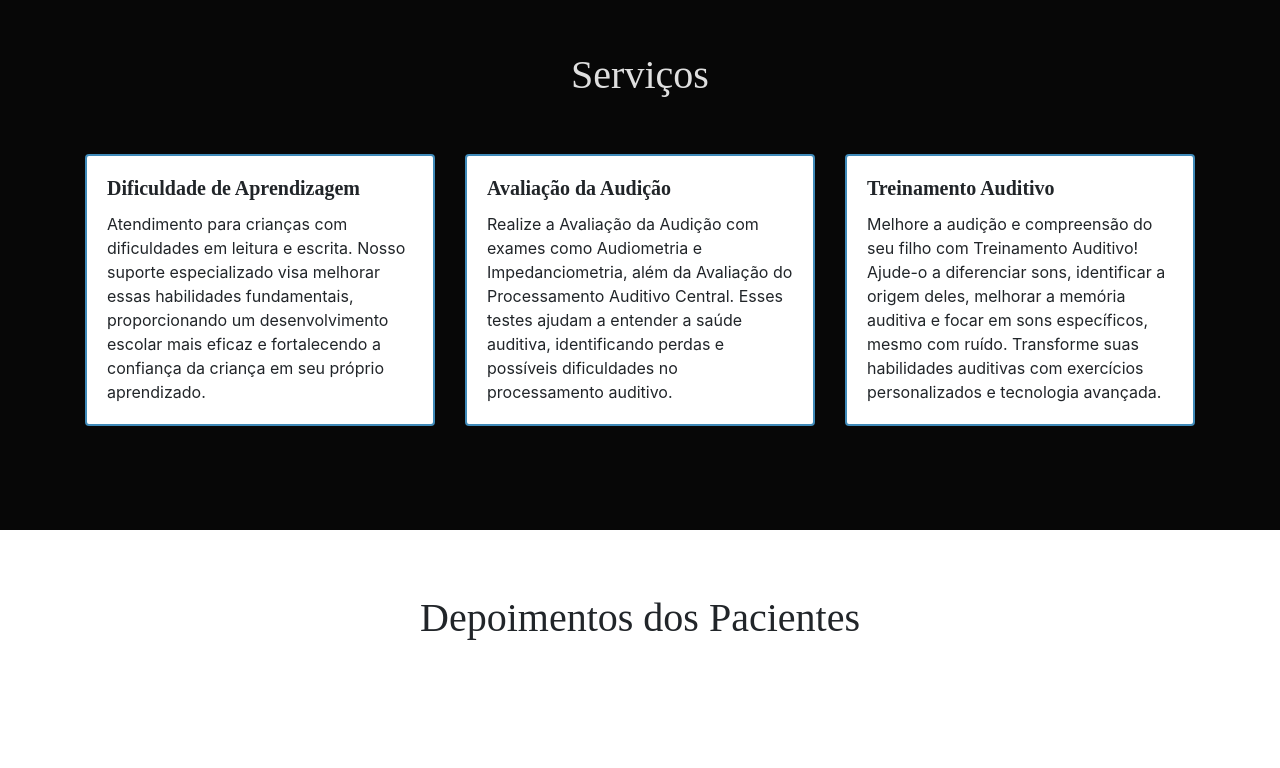
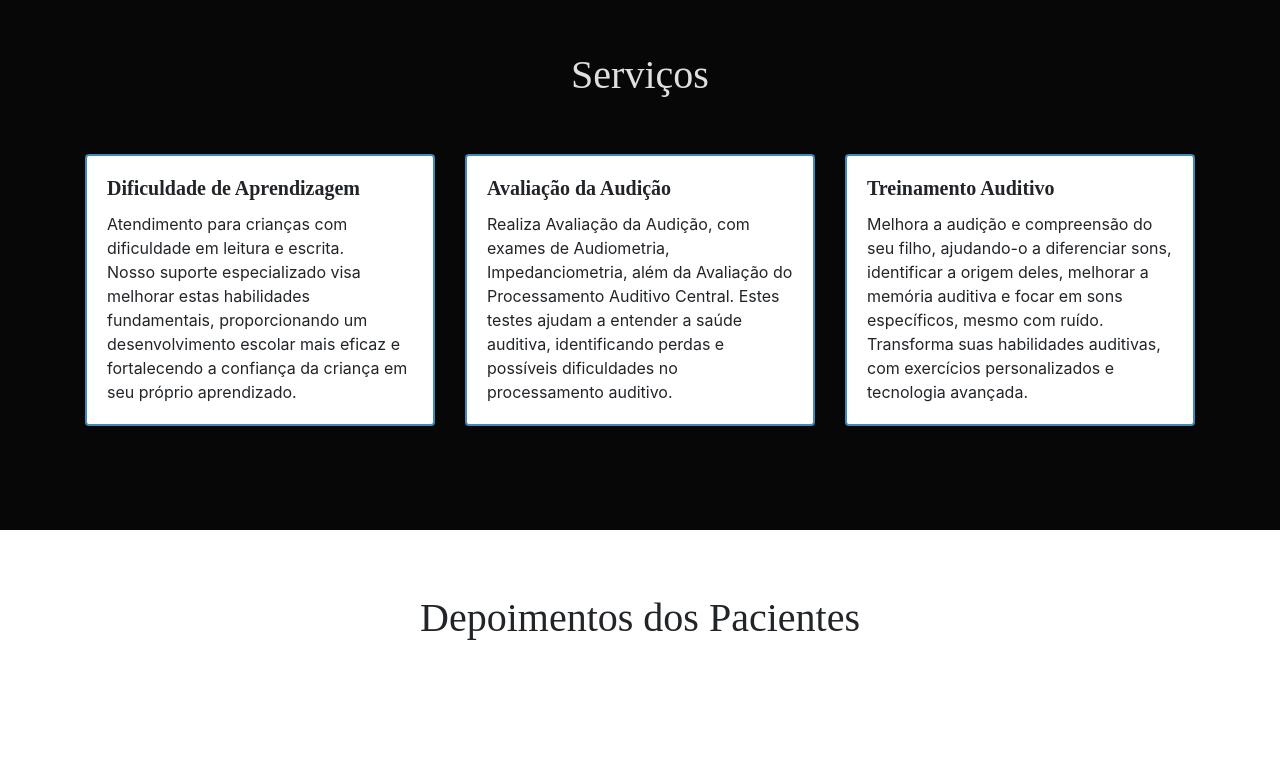
Before and after one commit to PriscilaKimura/Site-Sara, a plain HTML site: page index.html in a window 1280 px wide. Shown: the part 1435-2203 px from the top of the page. Drawn offline with nearby package versions, Linux system fonts and the light colour scheme.

Commit message:
Alterações nas informações

```diff
--- a/index.html
+++ b/index.html
@@ -88,17 +88,11 @@
       <div class="col-md-6 text">
         <h2>Sobre Mim</h2>
         <p>
-          Sara Marques é fonoaudióloga e trabalha exclusivamente com Audição e
-          Leitura, há 8 anos. Se formou na UFMG e hoje atua em Alfenas, no Sul de Minas.
-          Especializada no Processamento Auditivo Central, seu compromisso vai além do diagnóstico.
+          Sara Marques é fonoaudióloga e trabalha exclusivamente com Audição e Leitura, há 8 anos. Se formou na UFMG e hoje atua em Alfenas, no Sul de Minas. Especializada no Processamento Auditivo Central, seu compromisso vai além do diagnóstico.
           <br><br>
-          A sua abordagem busca a melhora na qualidade de vida, no
-          desempenho das crianças na escola e consequente melhora na comunicação e
-          independência dos seus pacientes.
+          A sua abordagem busca a melhora na qualidade de vida, no desempenho das crianças na escola e consequente melhora na comunicação e independência dos seus pacientes.
           <br><br>
-          Realiza seus atendimento na clínica CMDC, que conta com equipamento modernos
-          para exame, em um espaço aconchegante, preparado para a condução de processo
-          terapêutico positivo para pais e crianças.
+          Realiza seus atendimentos na clínica CMDC, que conta com equipamento modernos para exame, em um espaço aconchegante preparado para a condução de processo terapêutico   positivo para pais e crianças.
         </p>
       </div>
     </div>
@@ -110,26 +104,19 @@
         <div class="card">
           <div class="card-body">
             <h5 class="card-title">Dificuldade de Aprendizagem</h5>
-            <p class="card-text">Atendimento para crianças com dificuldades em leitura e escrita.
-              Nosso suporte especializado visa melhorar essas habilidades fundamentais,
-              proporcionando um desenvolvimento escolar mais eficaz e fortalecendo a confiança
-              da criança em seu próprio aprendizado.</p>
+            <p class="card-text">Atendimento para crianças com <br>dificuldade em leitura e escrita.<br>Nosso suporte especializado visa melhorar estas habilidades fundamentais, proporcionando um desenvolvimento escolar mais eficaz e fortalecendo a confiança da criança em seu próprio aprendizado.</p>
           </div>
         </div>
         <div class="card">
           <div class="card-body">
             <h5 class="card-title">Avaliação da Audição</h5>
-            <p class="card-text">Realize a Avaliação da Audição com exames como Audiometria e Impedanciometria,
-              além da Avaliação do Processamento Auditivo Central. Esses testes ajudam a entender a saúde auditiva,
-              identificando perdas e possíveis dificuldades no processamento auditivo.</p>
+            <p class="card-text">Realiza Avaliação da Audição, com exames de Audiometria, Impedanciometria, além da Avaliação do Processamento Auditivo Central. Estes testes ajudam a entender a saúde auditiva, identificando perdas e possíveis dificuldades no processamento auditivo.</p>
           </div>
         </div>
         <div class="card">
           <div class="card-body">
             <h5 class="card-title">Treinamento Auditivo</h5>
-            <p class="card-text">Melhore a audição e compreensão do seu filho com Treinamento Auditivo! Ajude-o a diferenciar sons,
-              identificar a origem deles, melhorar a memória auditiva e focar em sons específicos, mesmo com ruído.
-              Transforme suas habilidades auditivas com exercícios personalizados e tecnologia avançada.</p>
+            <p class="card-text">Melhora a audição e compreensão do seu filho,  ajudando-o a diferenciar sons, identificar a origem deles, melhorar a memória auditiva e focar em sons específicos, mesmo com ruído. Transforma  suas habilidades auditivas, com exercícios personalizados e tecnologia avançada.</p>
           </div>
       </div>
     </div>
--- a/style.css
+++ b/style.css
@@ -124,18 +124,33 @@ h1 {
 .card {
   margin-bottom: 4rem;
   border: 2px solid #3f8ab9;
-  transition: all 0.1s ease;
+  transition: border 0.1s ease, transform 0.1s ease;
+  position: relative;
+  overflow: hidden;
 }
 
 .card:hover {
   border: 3.5px solid #3f8ab9;
-  transition: 0.1s;
   transform: translateY(-5px);
+
+}
+
+.card-text {
+  position: relative;
+  z-index: 1;
+  transition: none;
 }
 
 .card h5 {
   font-family: 'Times New Roman', Times, serif;
   font-weight: bold;
+  transition: none;
+  position: relative;
+}
+
+.card-body {
+  position: relative;
+  z-index: 1;
 }
 
 .depoimentos {
@@ -167,7 +182,6 @@ h1 {
   cursor: pointer;
 }
 
-/* Animation */
 .hide {
   opacity: 0;
   filter: blur(15px);
@@ -236,7 +250,6 @@ svg:hover path {
   border-bottom: 2px solid #00000029 !important;
 }
 
-/* Footer */
 .footer {
   background-color: #0a1013;
   color: #f0efee;
@@ -266,7 +279,6 @@ svg:hover path {
   margin-bottom: 0;
 }
 
-/* bootstrap extends */
 .pt-6 {
   padding-top: 8rem;
 }
```
